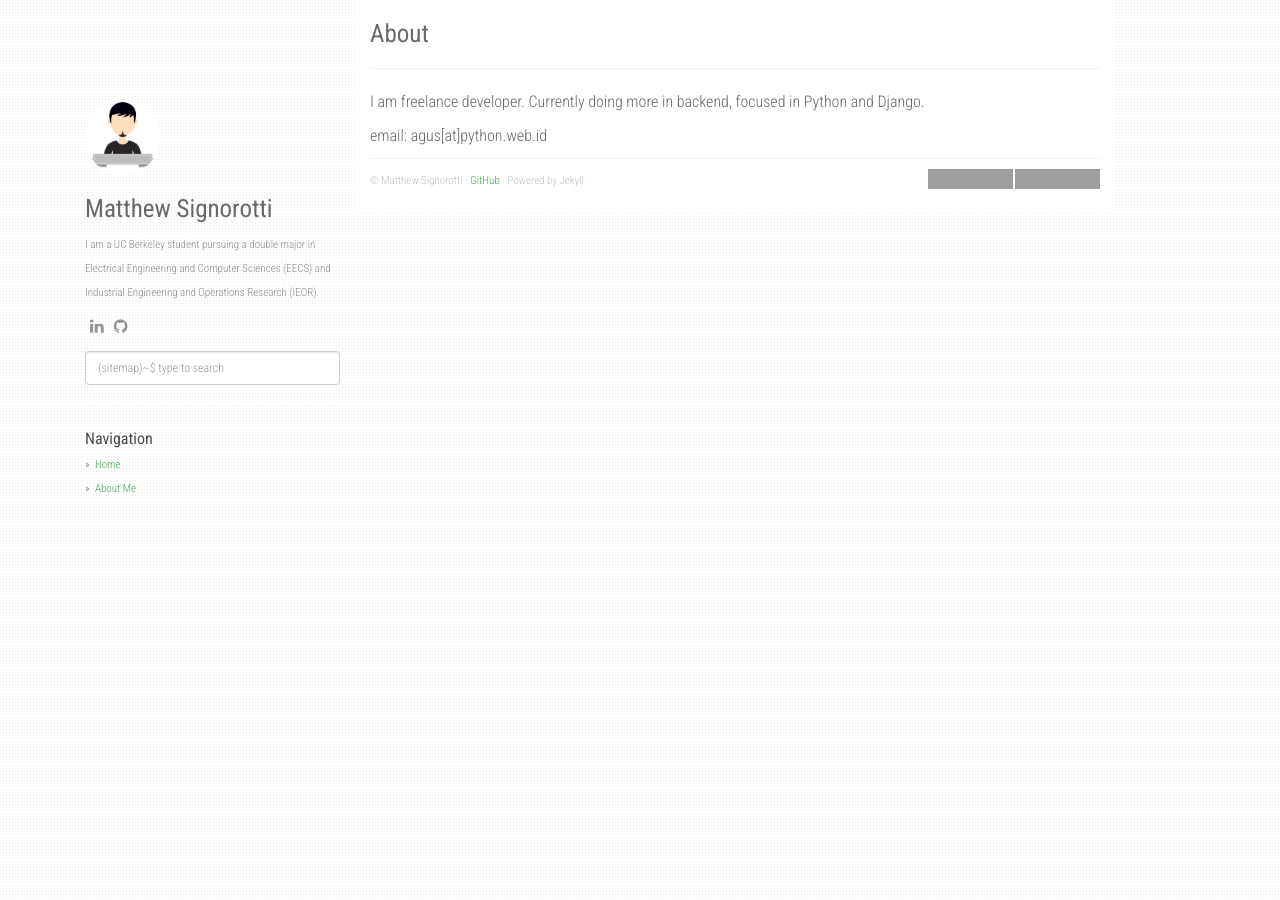
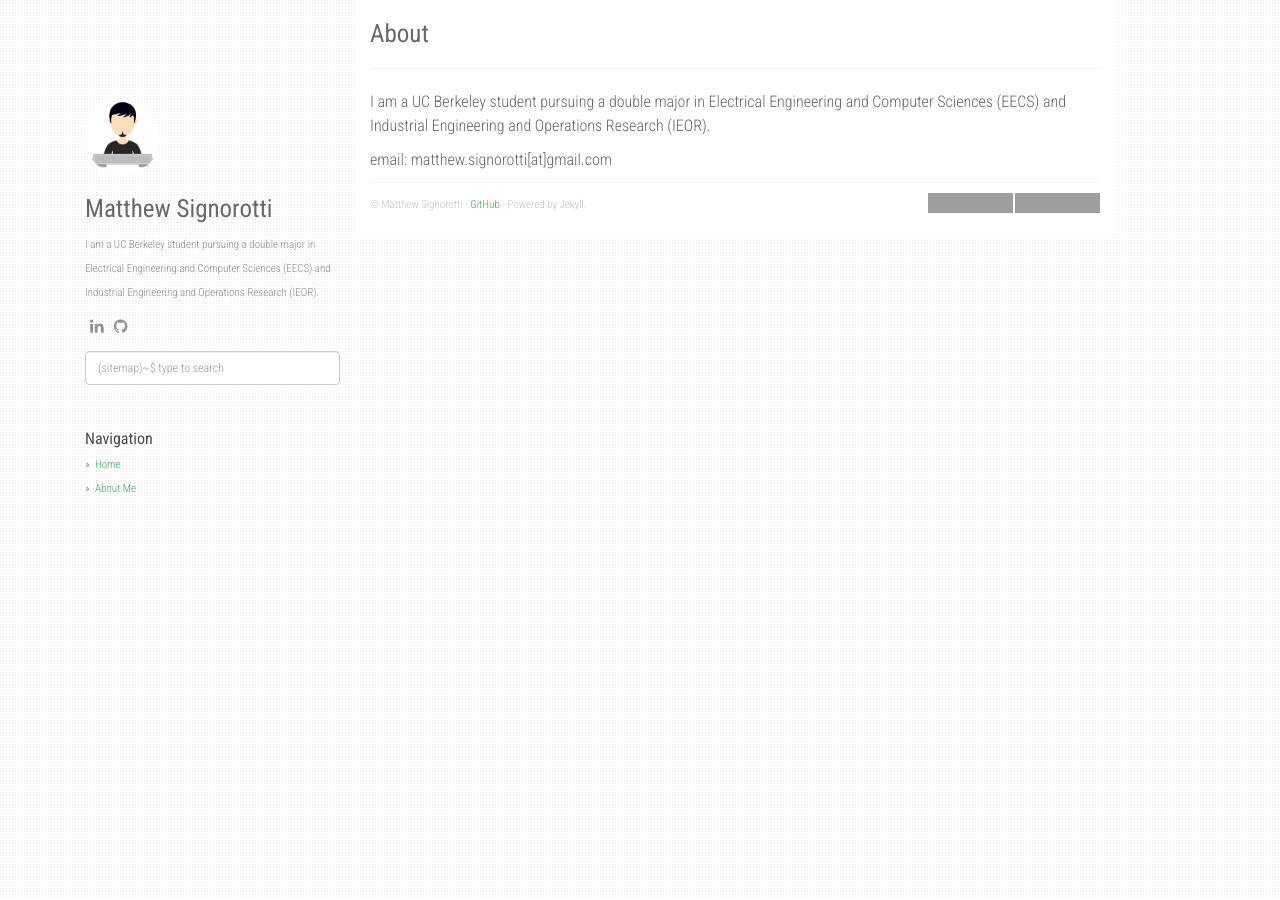
Before and after one commit to Matthew-Signorotti/Matthew-Signorotti.github.io, a Jekyll site: the page built from about.md, in a window 1280 px wide. Built offline with Jekyll 4.4.1, drawn with Linux system fonts in a browser that asks for light colours; nearby versions of some CDN libraries; grey boxes are pictures that could not be loaded.

Commit message:
Updated about.md

```diff
--- a/about.md
+++ b/about.md
@@ -4,6 +4,6 @@ title: About
 permalink: /about/
 ---
 
-I am freelance developer. Currently doing more in backend, focused in Python and Django.
+I am a UC Berkeley student pursuing a double major in Electrical Engineering and Computer Sciences (EECS) and Industrial Engineering and Operations Research (IEOR).
 
-email: agus[at]python.web.id
+email: matthew.signorotti[at]gmail.com
```
Also changed, not shown: 1 other file.
